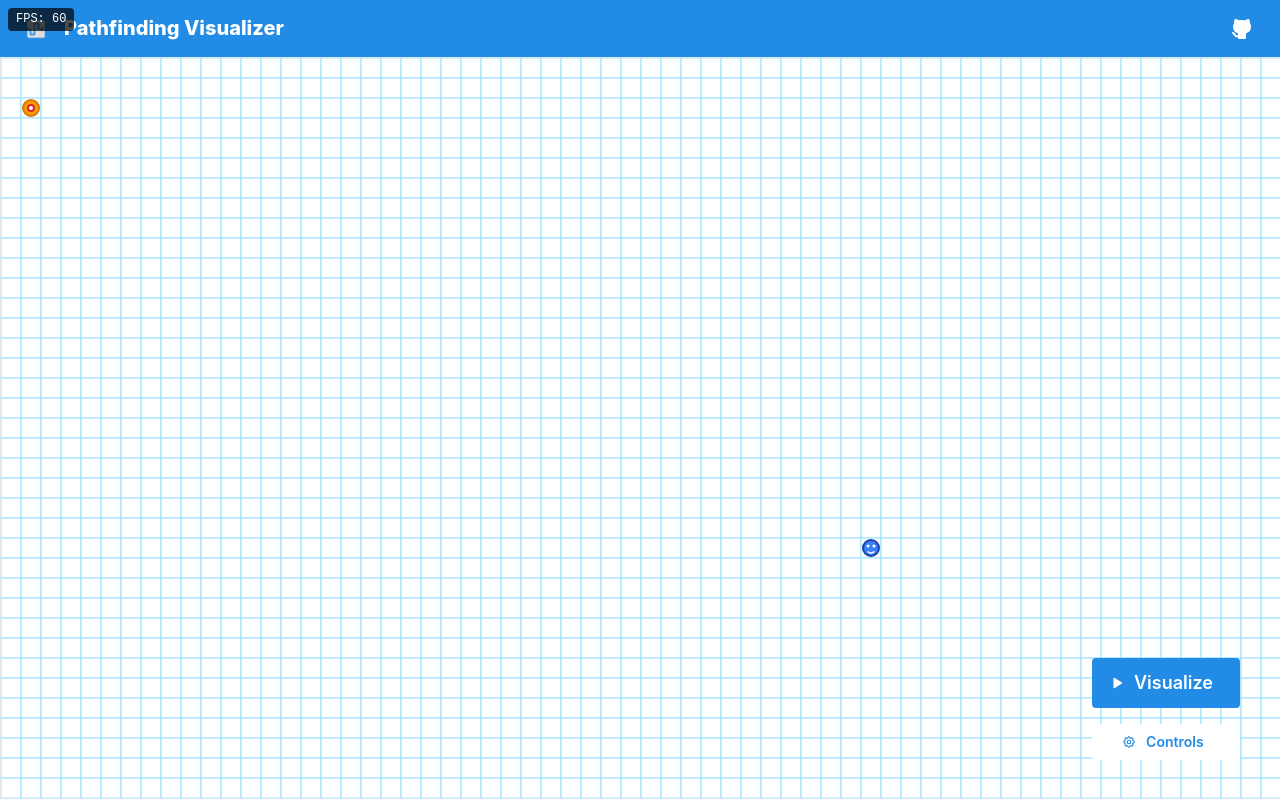
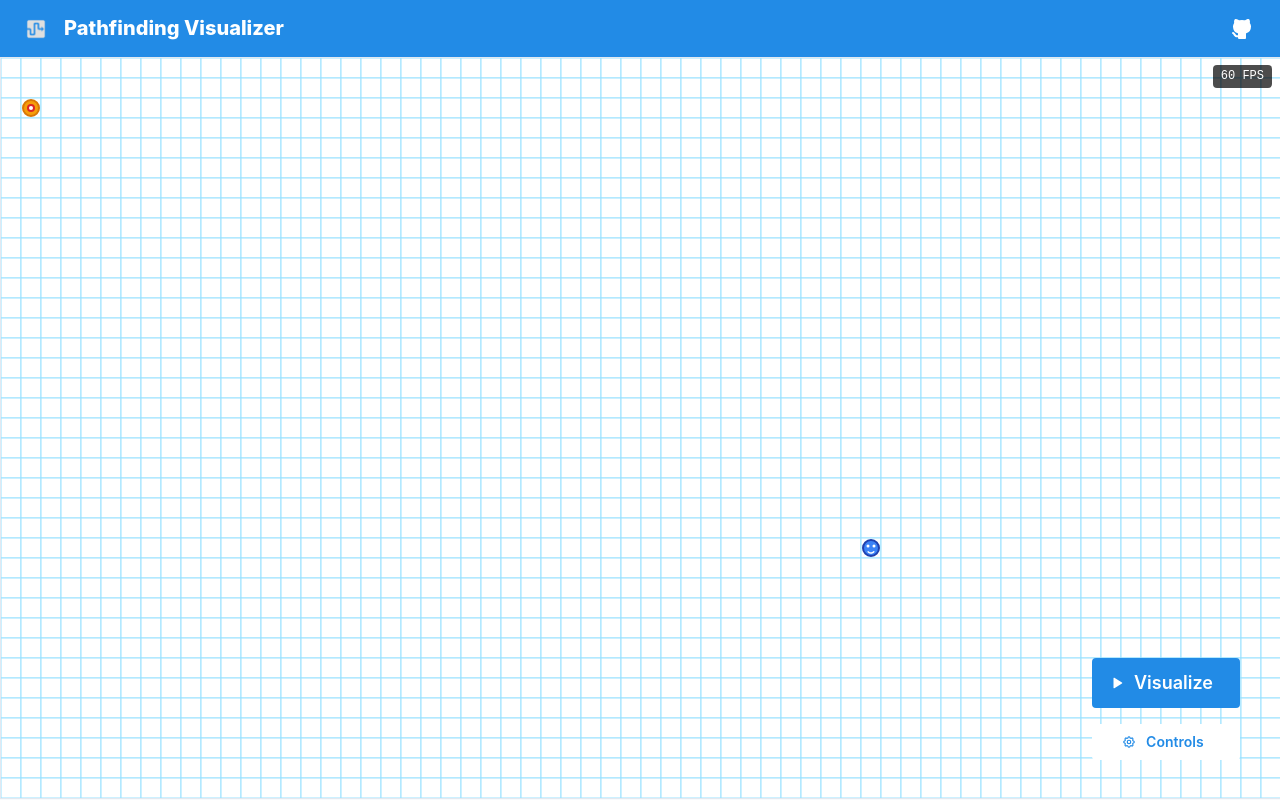
Before and after one commit to cheuyin/pathfinding-visualizer, a React (Vite) app: page / in a window 1280 px wide. Built offline with nearby package versions, Linux system fonts and the light colour scheme.

Commit message:
style: reposition FPSCounter

```diff
--- a/src/app.tsx
+++ b/src/app.tsx
@@ -7,7 +7,6 @@ import { PathfindingAlgorithmRegistry } from '@/algorithms/pathfinding';
 import { useVisualizer } from './hooks/use-visualizer';
 import { useEffect, useState, useRef } from 'react';
 import { CELL_SIZE_PX } from './constants';
-import { FPSCounter } from '@/utils/fps-counter';
 
 const theme = createTheme({});
 
@@ -70,7 +69,6 @@ export const App = () => {
   return (
     <MantineProvider theme={theme}>
       <div style={{ height: '100vh', display: 'flex', flexDirection: 'column' }}>
-        <FPSCounter />
         <Header />
         <div ref={canvasContainerRef} style={{ flex: 1, overflow: 'hidden' }}>
           <CanvasGrid
--- a/src/grid/components/canvas-grid.tsx
+++ b/src/grid/components/canvas-grid.tsx
@@ -3,6 +3,7 @@ import { NodeType } from '@/types/enums';
 import { Coord, Grid as GridType } from '@/types/types';
 import { CELL_SIZE_PX } from '@/constants';
 import { CanvasAnimationSystem, getAnimationProps, rgbToString } from '@/animation/canvas-animations';
+import { FPSCounter } from '@/utils/fps-counter';
 
 interface CanvasGridProps {
   grid: GridType;
@@ -394,6 +395,7 @@ export const CanvasGrid: React.FC<CanvasGridProps> = ({
   }, []);
 
   return (
+    <div style={{ position: 'relative', width: '100%', height: '100%' }}>
       <canvas
         ref={canvasRef}
         onMouseDown={handleInteractionStart}
@@ -409,5 +411,15 @@ export const CanvasGrid: React.FC<CanvasGridProps> = ({
           touchAction: 'none',
         }}
       />
+      <div
+        style={{
+          position: 'absolute',
+          top: 8,
+          right: 8,
+        }}
+      >
+        <FPSCounter />
+      </div>
+    </div>
   );
 };
--- a/src/utils/fps-counter.tsx
+++ b/src/utils/fps-counter.tsx
@@ -25,20 +25,18 @@ export function FPSCounter() {
   }, []);
 
   return (
-    <div style={{
-      position: 'fixed',
-      top: 8,
-      left: 8,
-      background: 'rgba(0,0,0,0.7)',
-      color: '#fff',
-      padding: '2px 8px',
-      borderRadius: 4,
-      fontSize: 12,
-      zIndex: 9999,
-      pointerEvents: 'none',
-      fontFamily: 'monospace',
-    }}>
-      FPS: {fps}
+    <div
+      style={{
+        fontSize: 12,
+        pointerEvents: 'none',
+        fontFamily: 'monospace',
+        background: 'rgba(0,0,0,0.7)',
+        color: '#fff',
+        padding: '2px 8px',
+        borderRadius: 4,
+      }}
+    >
+      {fps} FPS
     </div>
   );
 }
```
Lines whose indentation alone changed are shown as unchanged.
